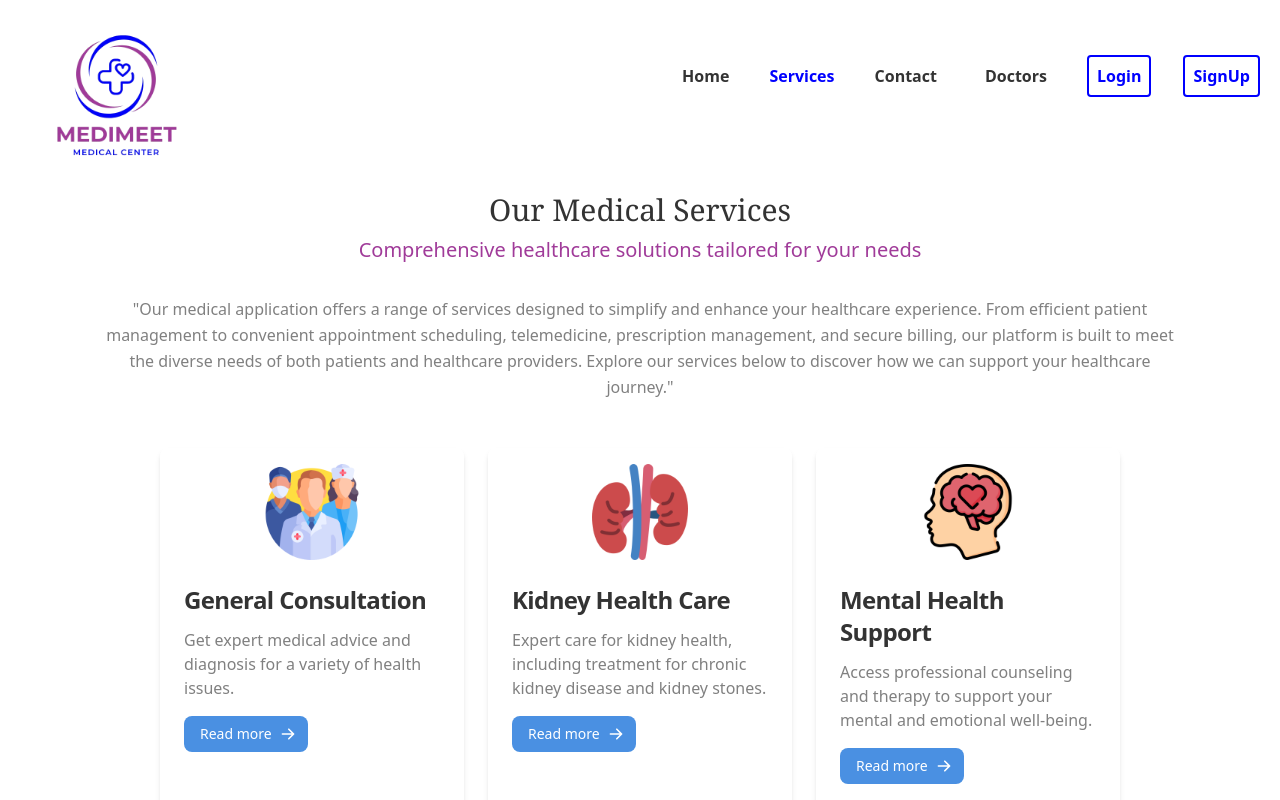
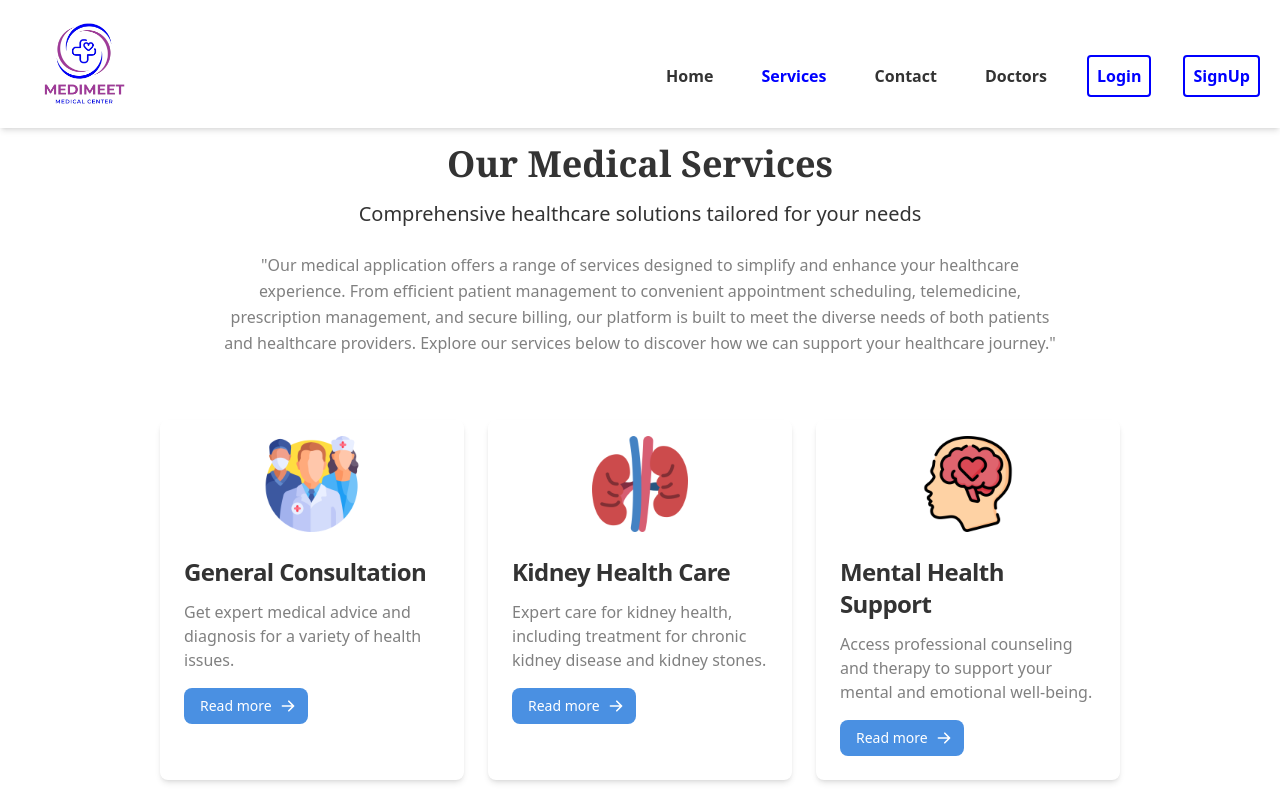
Before and after one commit to nimeshaabesinghe/MediMeet, a React (Vite) app in the folder frontend/: page /service in a window 1280 px wide. Shown: the top 800 px of the page. Built offline with nearby package versions, Linux system fonts and the light colour scheme.

Commit message:
added services page

```diff
--- a/frontend/src/components/header/Header.jsx
+++ b/frontend/src/components/header/Header.jsx
@@ -19,10 +19,10 @@ const Header = () => {
   };
 
   return (
-    <header className="flex items-center">
+    <header className="flex items-center shadow-md mb-4">
       <div className="max-w-full w-[1440px] px-5 mx-auto flex justify-between">
         <div>
-          <img src={logo} alt="logo" className="w-48" />
+          <img src={logo} alt="logo" className="w-32" />
         </div>
         <div>
           <ul className="flex items-center space-x-8 font-md pt-16 font-semibold">
@@ -32,13 +32,15 @@ const Header = () => {
                   to={link.path}
                   onClick={() => handleClick(link.path)}
                   className={({ isActive }) =>
+                    `p-2 ${
                       isActive
                         ? link.path === "/login" || link.path === "/signup"
-                        ? "bg-skyBlue text-white border-2 border-skyBlue p-2 rounded "
+                          ? "bg-skyBlue text-white border-2 border-skyBlue p-2 rounded"
                           : "text-skyBlue font-semibold"
                         : link.path === "/login" || link.path === "/signup"
                         ? "text-skyBlue border-2 border-skyBlue p-2 rounded hover:bg-skyBlue hover:text-white transition-colors duration-300 ease-in-out"
                         : "text-darkGray rounded p-2 hover:text-skyBlue transition-colors duration-300 ease-in-out"
+                    }`
                   }
                 >
                   {link.title}
--- a/frontend/src/pages/Home.jsx
+++ b/frontend/src/pages/Home.jsx
@@ -16,7 +16,7 @@ const Home = () => {
             <h1 className="text-darkGray text-center md:text-left text-4xl font-semibold font-serif">
               Welcome to MediMeet
             </h1>
-            <p className="text-lightGray text-center md:text-left">
+            <p className="text-lightGray text-center md:text-left text-balance">
               MediMeet is a platform that connects healthcare professiona with
               patients. We aim to help patients find the right healthcare
               provider based on their needs, preferences, and location.
--- a/frontend/src/pages/Service.jsx
+++ b/frontend/src/pages/Service.jsx
@@ -49,13 +49,15 @@ const serviceList = [
 const Service = () => {
   return (
     <section>
-      <div className=" mb-12">
-        <div className="text-center ml-24 mr-24 -mt-4">
-          <h1 className="text-3xl pt-4 font-serif">Our Medical Services</h1>
-          <h3 className="text-xl pt-2 pb-8 text-purple">
+      <div className="mb-16 px-4">
+        <div className="text-center mx-auto max-w-5xl">
+          <h1 className="text-3xl md:text-4xl font-serif font-bold text-darkGray mb-4">
+            Our Medical Services
+          </h1>
+          <h3 className="text-base md:text-xl text-purple-700 mb-6">
             Comprehensive healthcare solutions tailored for your needs
           </h3>
-          <p className=" text-lightGray leading-relaxed">
+          <p className="text-balance text-lightGray leading-relaxed mb-8">
             "Our medical application offers a range of services designed to
             simplify and enhance your healthcare experience. From efficient
             patient management to convenient appointment scheduling,
@@ -66,6 +68,7 @@ const Service = () => {
           </p>
         </div>
       </div>
+
       <div className="mx-40 grid grid-cols-1 sm:grid-cols-2 lg:grid-cols-3 gap-6">
         {serviceList.map((service, index) => (
           <ServiceCard
```
Lines whose indentation alone changed are shown as unchanged.
